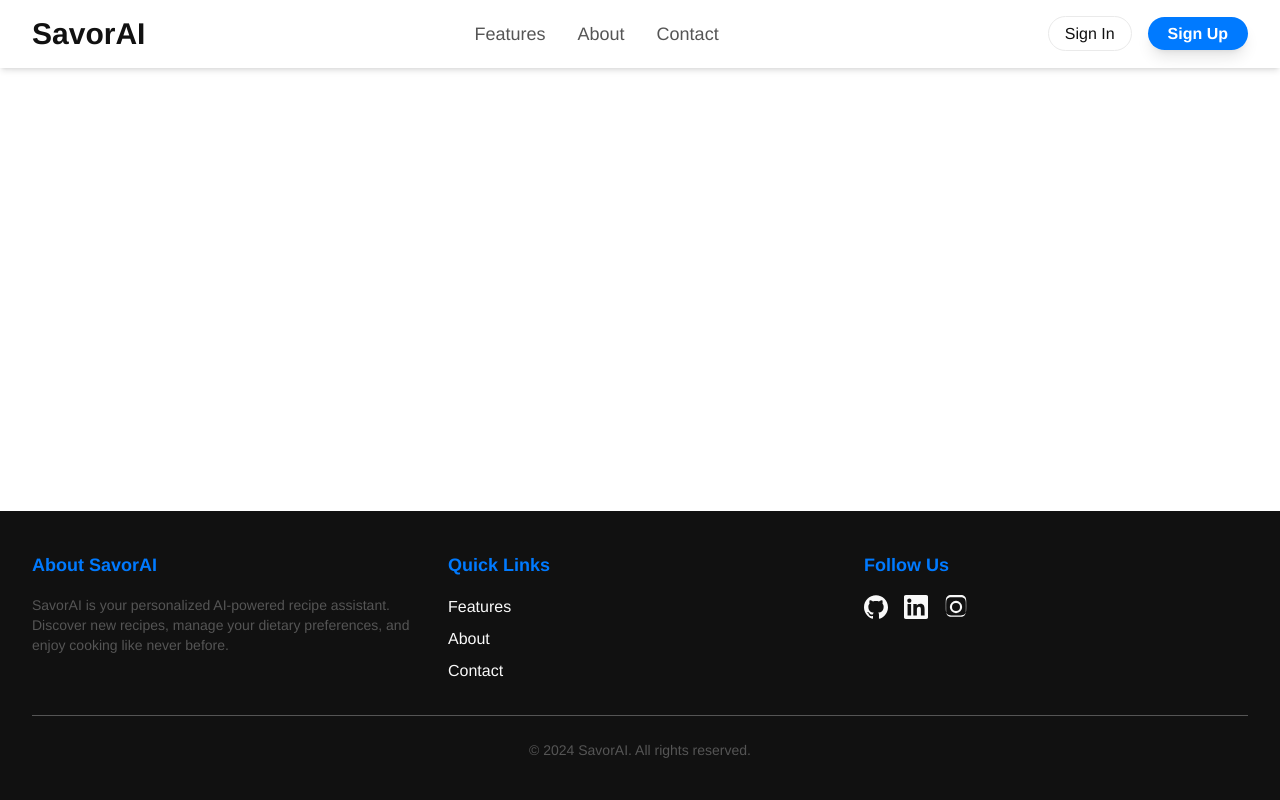
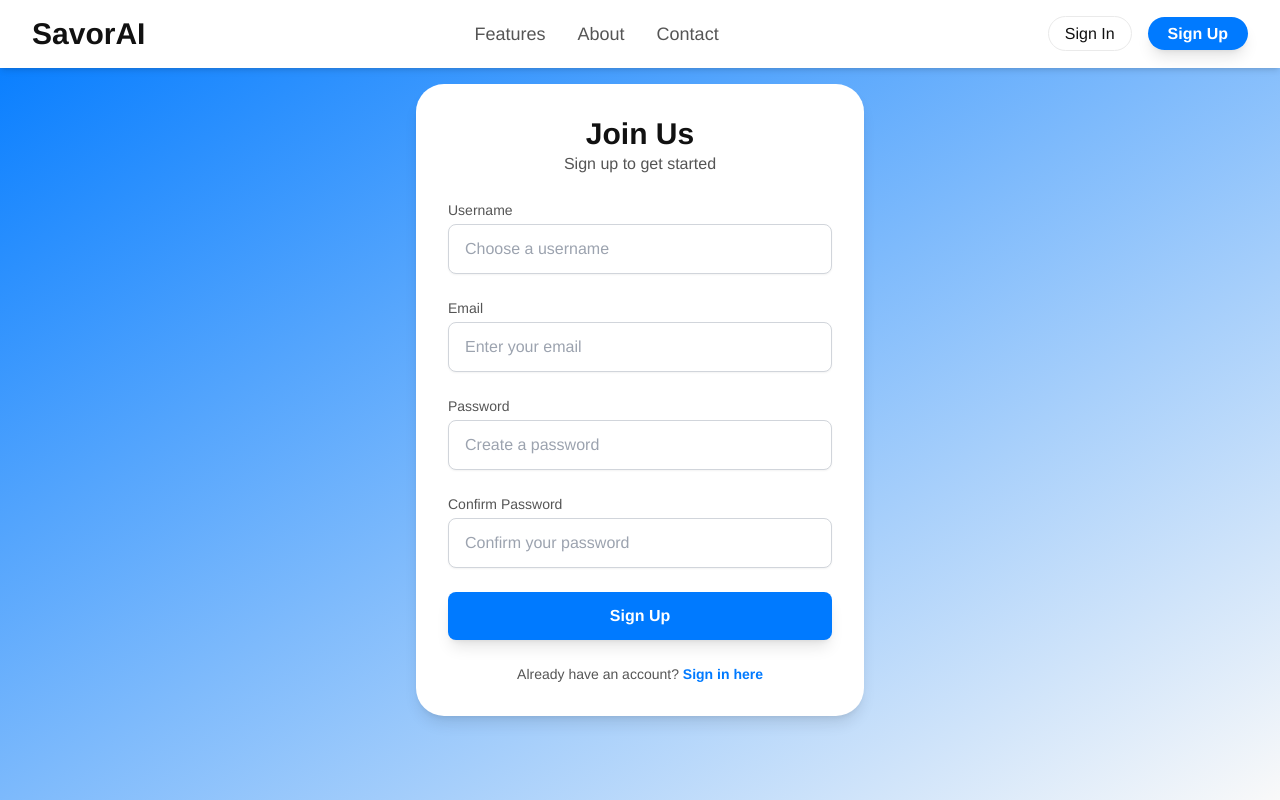
Before and after one commit to Dachev1/FE-savorAI, a React (Vite) app in the folder frontend/: page /signup in a window 1280 px wide. Shown: the top 800 px of the page. Built offline with nearby package versions, Linux system fonts and the light colour scheme; the HTML template or start-up script is replaced by a standard one.

Commit message:
Created SignIn.tsx and SignUp.tsx

```diff
--- a/frontend/src/App.tsx
+++ b/frontend/src/App.tsx
@@ -1,7 +1,8 @@
 import Navbar from './components/Navbar';
 import Footer from './components/Footer';
 import Home from './pages/Home';
-import Features from './pages/Features';
+import SignIn from './pages/SignInSignUp/SignIn';
+import SignUp from './pages/SignInSignUp/SignUp';
 import { Routes, Route } from 'react-router-dom';
 
 const App: React.FC = () => {
@@ -11,7 +12,8 @@ const App: React.FC = () => {
             <main className="flex-grow">
                 <Routes>
                     <Route path="/" element={<Home />} />
-                    <Route path="/features" element={<Features />} />
+                    <Route path="/signin" element={<SignIn />} />
+                    <Route path="/signup" element={<SignUp />} />
                 </Routes>
             </main>
             <Footer />
--- /dev/null
+++ b/frontend/src/pages/SignInSignUp/SignIn.tsx
@@ -0,0 +1,75 @@
+import React, { useState } from 'react';
+
+const SignIn: React.FC = () => {
+    const [email, setEmail] = useState('');
+    const [password, setPassword] = useState('');
+    const [emailError, setEmailError] = useState('');
+
+    const validateEmail = (email: string) => /^[^\s@]+@[^\s@]+\.[^\s@]+$/.test(email);
+
+    const handleSignIn = () => {
+        setEmailError('');
+
+        if (!validateEmail(email)) {
+            setEmailError('Please enter a valid email address.');
+            return;
+        }
+
+        console.log('Sign In Successful');
+    };
+
+    return (
+        <div className="flex items-center justify-center min-h-screen bg-gradient-to-br from-accent to-light p-4">
+            <div className="bg-white shadow-lg rounded-3xl p-8 w-full max-w-md hover:shadow-xl transition-all">
+                <div className="text-center mb-6">
+                    <h2 className="text-3xl font-bold text-dark">Welcome Back</h2>
+                    <p className="text-secondary">Sign in to continue</p>
+                </div>
+                <form className="space-y-6">
+                    <div>
+                        <label htmlFor="email" className={`block text-sm font-medium ${email ? 'text-accent' : 'text-secondary'}`}>
+                            Email
+                        </label>
+                        <input
+                            id="email"
+                            type="email"
+                            value={email}
+                            onChange={(e) => setEmail(e.target.value)}
+                            className={`mt-1 w-full px-4 py-3 rounded-lg border ${emailError ? 'border-red-500' : 'border-gray-300'} shadow-sm`}
+                            placeholder="Enter your email"
+                        />
+                        {emailError && <p className="mt-2 text-sm text-red-500">{emailError}</p>}
+                    </div>
+                    <div>
+                        <label htmlFor="password" className={`block text-sm font-medium ${password ? 'text-accent' : 'text-secondary'}`}>
+                            Password
+                        </label>
+                        <input
+                            id="password"
+                            type="password"
+                            value={password}
+                            onChange={(e) => setPassword(e.target.value)}
+                            className="mt-1 w-full px-4 py-3 rounded-lg border border-gray-300 shadow-sm"
+                            placeholder="Enter your password"
+                        />
+                    </div>
+                    <button
+                        type="button"
+                        onClick={handleSignIn}
+                        className="w-full py-3 bg-accent text-white font-semibold rounded-lg shadow-lg hover:bg-dark transition-transform"
+                    >
+                        Sign In
+                    </button>
+                </form>
+                <p className="text-sm text-secondary text-center mt-6">
+                    Don't have an account?{' '}
+                    <a href="/signup" className="text-accent font-bold hover:underline">
+                        Sign up here
+                    </a>
+                </p>
+            </div>
+        </div>
+    );
+};
+
+export default SignIn;
--- /dev/null
+++ b/frontend/src/pages/SignInSignUp/SignUp.tsx
@@ -0,0 +1,111 @@
+import React, { useState } from 'react';
+
+const SignUp: React.FC = () => {
+    const [username, setUsername] = useState('');
+    const [email, setEmail] = useState('');
+    const [password, setPassword] = useState('');
+    const [confirmPassword, setConfirmPassword] = useState('');
+    const [errors, setErrors] = useState<{ [key: string]: string }>({});
+
+    const validateForm = () => {
+        const newErrors: { [key: string]: string } = {};
+        if (!username.trim()) newErrors.username = 'Username is required.';
+        if (!/^[^\s@]+@[^\s@]+\.[^\s@]+$/.test(email)) newErrors.email = 'Please enter a valid email address.';
+        if (!/^(?=.*[A-Za-z])(?=.*[!@#$%^&*])[A-Za-z\d!@#$%^&*]{8,}$/.test(password)) {
+            newErrors.password = 'Password must be at least 8 characters, include a letter, and a special character.';
+        }
+        if (password !== confirmPassword) newErrors.confirmPassword = 'Passwords do not match.';
+        setErrors(newErrors);
+        return Object.keys(newErrors).length === 0;
+    };
+
+    const handleSignUp = () => {
+        if (validateForm()) {
+            console.log('Sign Up Successful');
+        }
+    };
+
+    return (
+        <div className="flex items-center justify-center min-h-screen bg-gradient-to-br from-accent to-light p-4">
+            <div className="bg-white shadow-lg rounded-3xl p-8 w-full max-w-md hover:shadow-xl transition-all">
+                <div className="text-center mb-6">
+                    <h2 className="text-3xl font-bold text-dark">Join Us</h2>
+                    <p className="text-secondary">Sign up to get started</p>
+                </div>
+                <form className="space-y-6">
+                    <div>
+                        <label htmlFor="username" className={`block text-sm font-medium ${username ? 'text-accent' : 'text-secondary'}`}>
+                            Username
+                        </label>
+                        <input
+                            id="username"
+                            type="text"
+                            value={username}
+                            onChange={(e) => setUsername(e.target.value)}
+                            className={`mt-1 w-full px-4 py-3 rounded-lg border ${errors.username ? 'border-red-500' : 'border-gray-300'} shadow-sm`}
+                            placeholder="Choose a username"
+                        />
+                        {errors.username && <p className="mt-2 text-sm text-red-500">{errors.username}</p>}
+                    </div>
+                    <div>
+                        <label htmlFor="email" className={`block text-sm font-medium ${email ? 'text-accent' : 'text-secondary'}`}>
+                            Email
+                        </label>
+                        <input
+                            id="email"
+                            type="email"
+                            value={email}
+                            onChange={(e) => setEmail(e.target.value)}
+                            className={`mt-1 w-full px-4 py-3 rounded-lg border ${errors.email ? 'border-red-500' : 'border-gray-300'} shadow-sm`}
+                            placeholder="Enter your email"
+                        />
+                        {errors.email && <p className="mt-2 text-sm text-red-500">{errors.email}</p>}
+                    </div>
+                    <div>
+                        <label htmlFor="password" className={`block text-sm font-medium ${password ? 'text-accent' : 'text-secondary'}`}>
+                            Password
+                        </label>
+                        <input
+                            id="password"
+                            type="password"
+                            value={password}
+                            onChange={(e) => setPassword(e.target.value)}
+                            className={`mt-1 w-full px-4 py-3 rounded-lg border ${errors.password ? 'border-red-500' : 'border-gray-300'} shadow-sm`}
+                            placeholder="Create a password"
+                        />
+                        {errors.password && <p className="mt-2 text-sm text-red-500">{errors.password}</p>}
+                    </div>
+                    <div>
+                        <label htmlFor="confirmPassword" className={`block text-sm font-medium ${confirmPassword ? 'text-accent' : 'text-secondary'}`}>
+                            Confirm Password
+                        </label>
+                        <input
+                            id="confirmPassword"
+                            type="password"
+                            value={confirmPassword}
+                            onChange={(e) => setConfirmPassword(e.target.value)}
+                            className={`mt-1 w-full px-4 py-3 rounded-lg border ${errors.confirmPassword ? 'border-red-500' : 'border-gray-300'} shadow-sm`}
+                            placeholder="Confirm your password"
+                        />
+                        {errors.confirmPassword && <p className="mt-2 text-sm text-red-500">{errors.confirmPassword}</p>}
+                    </div>
+                    <button
+                        type="button"
+                        onClick={handleSignUp}
+                        className="w-full py-3 bg-accent text-white font-semibold rounded-lg shadow-lg hover:bg-dark transition-transform"
+                    >
+                        Sign Up
+                    </button>
+                </form>
+                <p className="text-sm text-secondary text-center mt-6">
+                    Already have an account?{' '}
+                    <a href="/signin" className="text-accent font-bold hover:underline">
+                        Sign in here
+                    </a>
+                </p>
+            </div>
+        </div>
+    );
+};
+
+export default SignUp;
```
